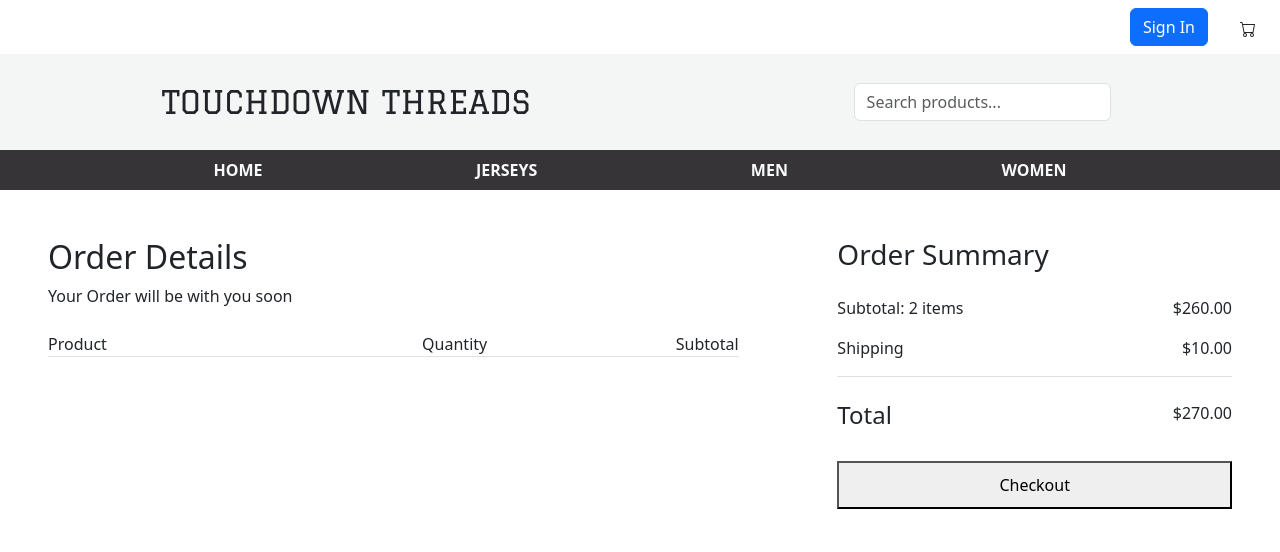
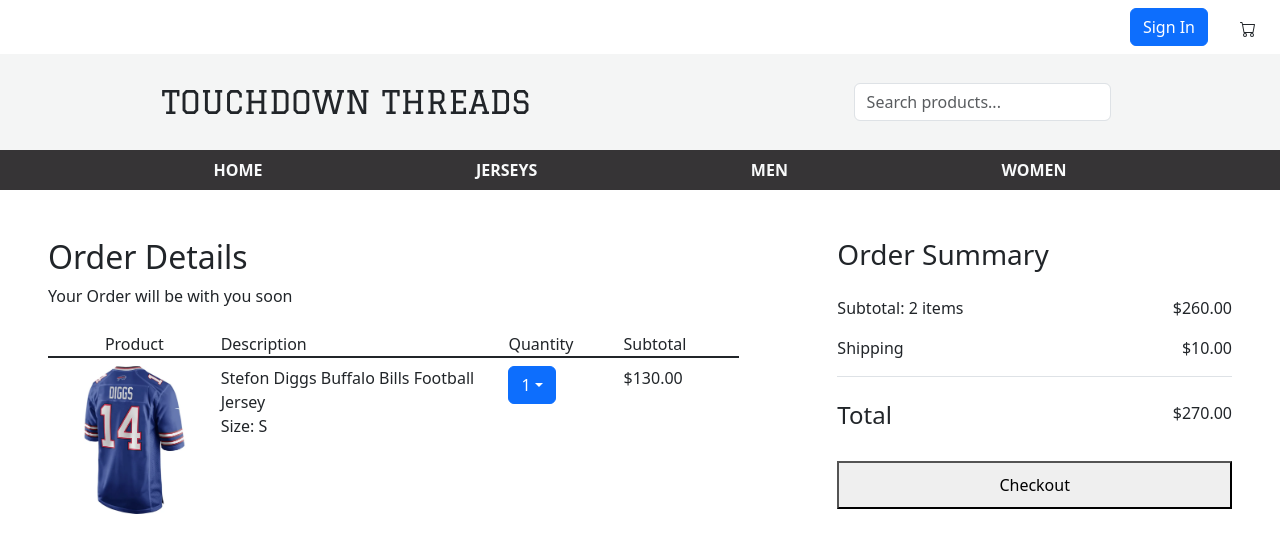
Before and after one commit to aaronsoukaphay/Final-Project, a React (Vite) app in the folder client/: page /cart in a window 1280 px wide. Shown: the top 552 px of the page. Built offline with nearby package versions, Linux system fonts and the light colour scheme.

Commit message:
finished product details layout

```diff
--- a/client/src/Cart.tsx
+++ b/client/src/Cart.tsx
@@ -1,13 +1,47 @@
+import { DropdownButton, Dropdown } from 'react-bootstrap';
+
 export default function Cart() {
   return (
     <div className="p-5 d-flex">
       <div className="col-7 me-auto">
         <h2>Order Details</h2>
         <div>Your Order will be with you soon</div>
-        <div className="d-flex mt-4 border-bottom">
-          <div className="col-4 me-auto">Product</div>
-          <div className="col-1 me-auto">Quantity</div>
-          <div className="col-2 d-flex justify-content-end">Subtotal</div>
+        <div className="d-flex mt-4">
+          <div className="col-3 d-flex flex-column">
+            <div className="text-center border-bottom border-2 border-dark">
+              Product
+            </div>
+            <div className="text-center mt-2">
+              <img src="/images/stefon-diggs.webp" width="60%" />
+            </div>
+          </div>
+          <div className="d-flex flex-column">
+            <div className="border-bottom border-2 border-dark">
+              Description
+            </div>
+            <div className="d-flex flex-column mt-2">
+              <div>Stefon Diggs Buffalo Bills Football Jersey</div>
+              <div>Size: S</div>
+            </div>
+          </div>
+          <div className="col-2 d-flex flex-column">
+            <div className="border-bottom border-2 border-dark">Quantity</div>
+            <div className="mt-2">
+              <DropdownButton id="dropdown-basic-button" title="1">
+                <Dropdown.Item href="#/quantity-1">1</Dropdown.Item>
+                <Dropdown.Item href="#/quantity-2">2</Dropdown.Item>
+                <Dropdown.Item href="#/quantity-3">3</Dropdown.Item>
+                <Dropdown.Item href="#/quantity-4">4</Dropdown.Item>
+                <Dropdown.Item href="#/quantity-5">5</Dropdown.Item>
+              </DropdownButton>
+            </div>
+          </div>
+          <div className="col-2 d-flex flex-column">
+            <div className="border-bottom border-2 border-dark">Subtotal</div>
+            <div className="mt-2">
+              <div>$130.00</div>
+            </div>
+          </div>
         </div>
       </div>
       <div className="col-4">
```
